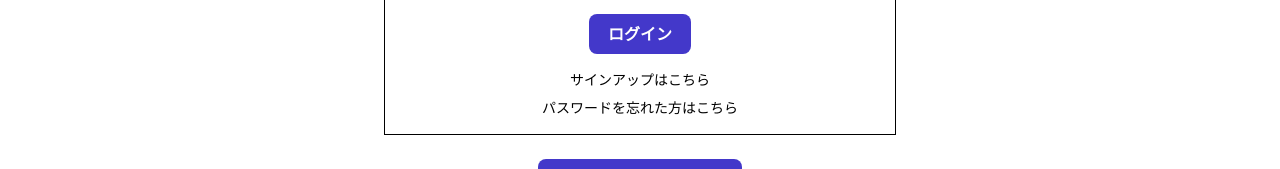
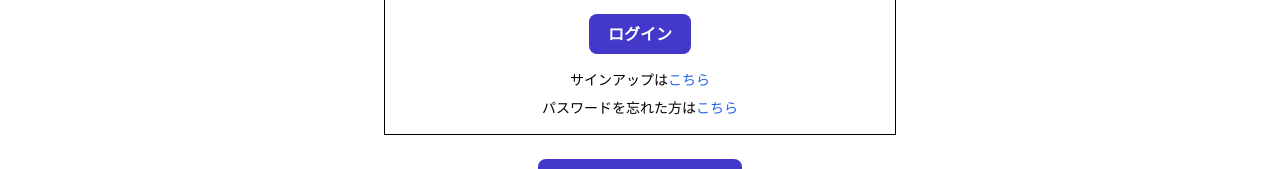
Before and after one commit to daydule/frontend, a Next.js app: page /auth/login in a window 1280 px wide. Shown: the part 427-596 px from the top of the page. Built offline with nearby package versions, Linux system fonts and the light colour scheme; no server answers.

Commit message:
update 不要なファイル削除、リンクコンポーネント実装

```diff
--- a/src/components/atoms/ButtonComponent.tsx
+++ b/src/components/atoms/ButtonComponent.tsx
@@ -1,9 +1,9 @@
 import { MouseEventHandler } from 'react';
 
 type Props = {
-  extraClassName?: string | undefined;
   type?: 'button' | 'submit' | 'reset' | undefined;
   text: string;
+  extraClassName?: string | undefined;
   onClick?: MouseEventHandler<HTMLButtonElement>;
 };
 
--- a/src/components/atoms/InputComponent.tsx
+++ b/src/components/atoms/InputComponent.tsx
@@ -5,10 +5,10 @@ type Props = {
   id: string;
   name: string;
   type?: 'text' | 'password' | undefined;
-  extraClassName?: string | undefined;
   value: string;
   placeholder?: string;
   icon: ReactNode;
+  extraClassName?: string | undefined;
   setter: React.Dispatch<React.SetStateAction<string>>;
 };
 
--- a/src/components/utils/LinkComponent.tsx
+++ b/src/components/atoms/LinkComponent.tsx
@@ -2,17 +2,17 @@ import Link from 'next/link';
 import { ReactNode } from 'react';
 type Props = {
   href: string;
-  children?: ReactNode;
+  text?: string;
   extraClassName?: string;
 };
 
 export const LinkComponent: React.FC<Props> = (props) => (
   <Link
     className={
-      'text-gray-400 transition duration-100 hover:text-indigo-500 active:text-indigo-600 ' + props.extraClassName
+      props.extraClassName + ' ' + 'text-blue-600 transition duration-100 hover:text-indigo-500 active:text-indigo-600 '
     }
     href={props.href}
   >
-    {props?.children ? <div>{props.children}</div> : null}
+    {props.text}
   </Link>
 );
--- a/src/components/organisms/LoginComponent.tsx
+++ b/src/components/organisms/LoginComponent.tsx
@@ -1,5 +1,6 @@
 import { InputComponent } from '../atoms/InputComponent';
 import { ButtonComponent } from '@/components/atoms/ButtonComponent';
+import { LinkComponent } from '../atoms/LinkComponent';
 import React, { useState } from 'react';
 import { useLoginMutation } from '@/redux/auth/slice';
 import { AiOutlineMail } from 'react-icons/ai';
@@ -66,8 +67,14 @@ export const LoginComponent: React.FC = () => {
           <ButtonComponent type='button' text='ログイン' onClick={onClickLogin} />
         </div>
         <div>
-          <p className='mt-4 text-center text-sm'>サインアップはこちら</p>
-          <p className='mt-2 mb-4 text-center text-sm'>パスワードを忘れた方はこちら</p>
+          <p className='mt-4 text-center text-sm'>
+            サインアップは
+            <LinkComponent href='/auth/signup' text='こちら' />
+          </p>
+          <p className='mt-2 mb-4 text-center text-sm'>
+            パスワードを忘れた方は
+            <LinkComponent href='/auth/resetPassword/sendResetPasswordMail' text='こちら' />
+          </p>
         </div>
       </div>
     </>
--- a/src/components/utils/ButtonComponent.tsx
+++ /dev/null
@@ -1,17 +0,0 @@
-import { MouseEventHandler } from 'react';
-
-type Props = {
-  type?: 'button' | 'submit' | 'reset' | undefined;
-  text?: string;
-  onClick?: MouseEventHandler<HTMLButtonElement>;
-};
-
-export const ButtonComponent: React.FC<Props> = (props) => (
-  <button
-    className='rounded-full bg-blue-500 py-2 px-4 font-bold text-white hover:bg-blue-700'
-    type={props.type}
-    onClick={props.onClick}
-  >
-    {props.text}
-  </button>
-);
```
